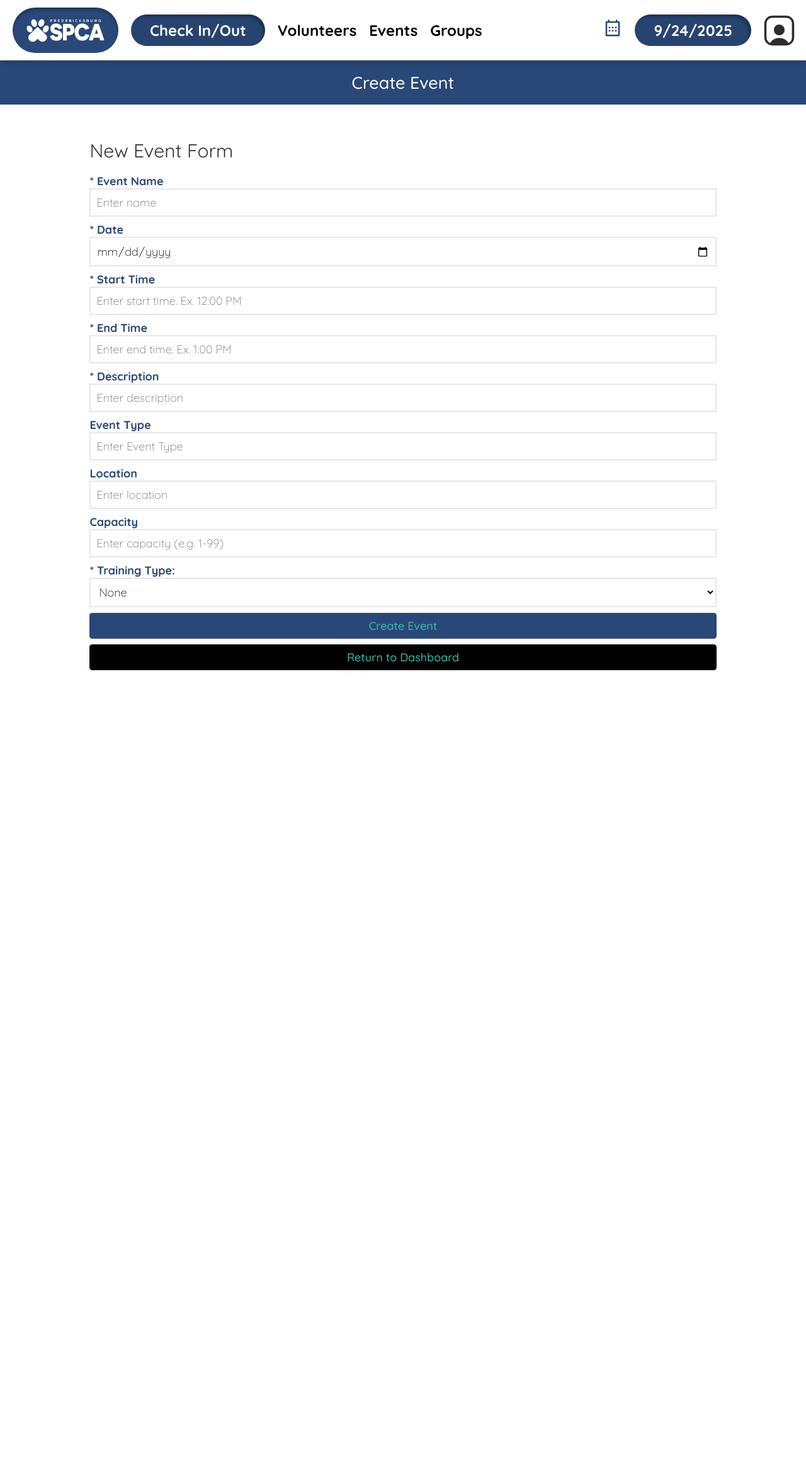
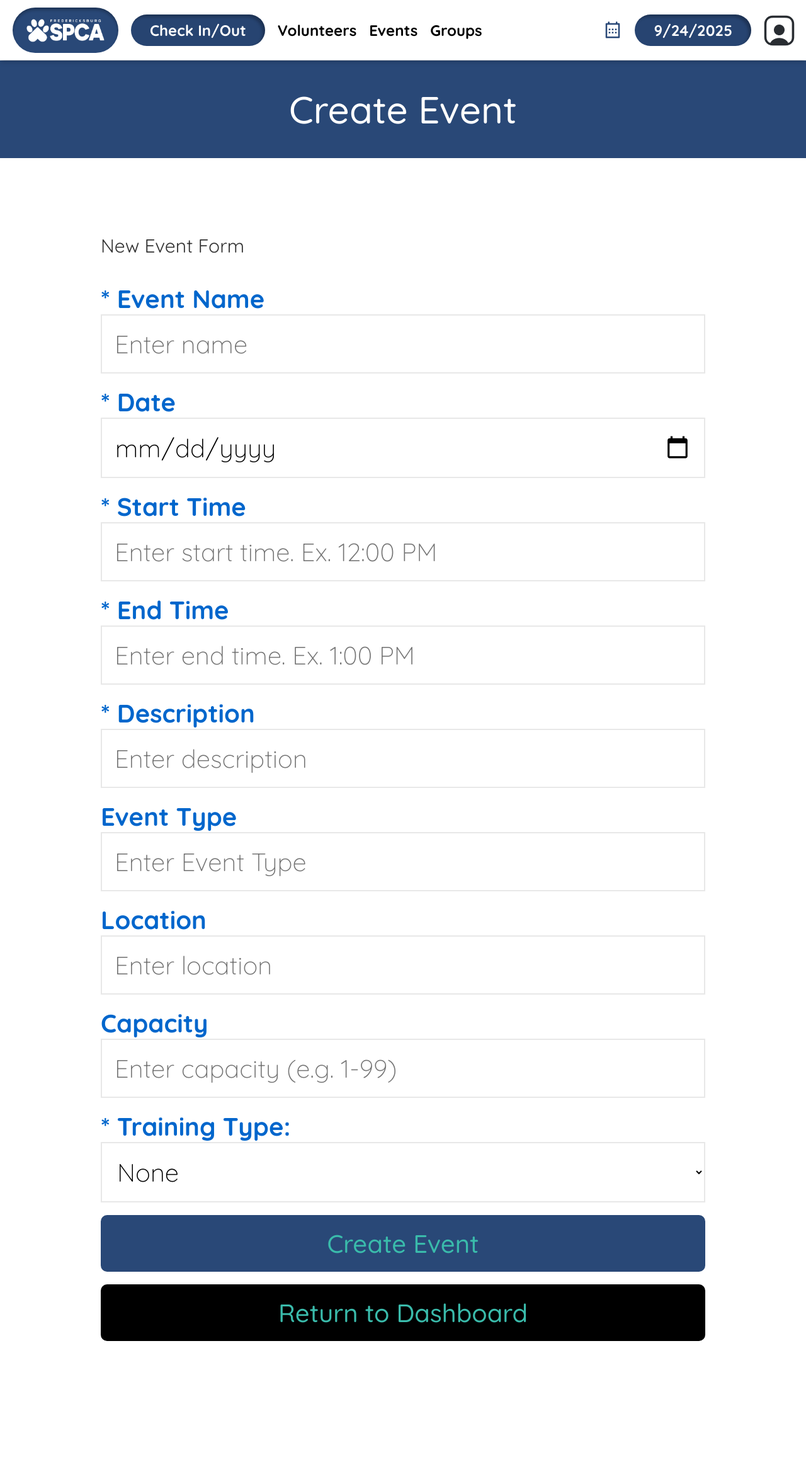
Before and after one commit to ivy864/micah-ministries, a PHP site: page /stepvarepo/addEvent.php in a window 1280 px wide. Shown: the whole page at 63% size. Before the commit the page ends 1064 px from the top, so only its background shows below. Run offline with PHP 8.4, Linux system fonts and the light colour scheme; the visitor is signed in with stand-in values (Sample User, id 1).

Commit message:
student 4 assignment changes

```diff
--- a/css/base.css
+++ b/css/base.css
@@ -84,7 +84,7 @@ table, td, tr, th, form, fieldset, em, button, a {
     --error-color: red;
 
     /* Global rules */
-    font-size: 18px;
+    font-size: 40px;
     font-family: Montserrat;
     font-weight: 300;
 }
@@ -178,7 +178,7 @@ nav {
 }
 
 /* Header mobile rules */
-@media only screen and (max-width: 1079px) {
+@media only screen and (max-width: 300px) {
     nav {
         flex-direction: column;
         background-color: var(--page-background-color);
@@ -275,7 +275,7 @@ input[type=submit]:hover, button:hover, .button:hover {
 } */
 
 label {
-    color: var(--main-color);
+    color: #0066cc;
     font-weight: 600;
     width: 100%;
     text-align: left;
```
